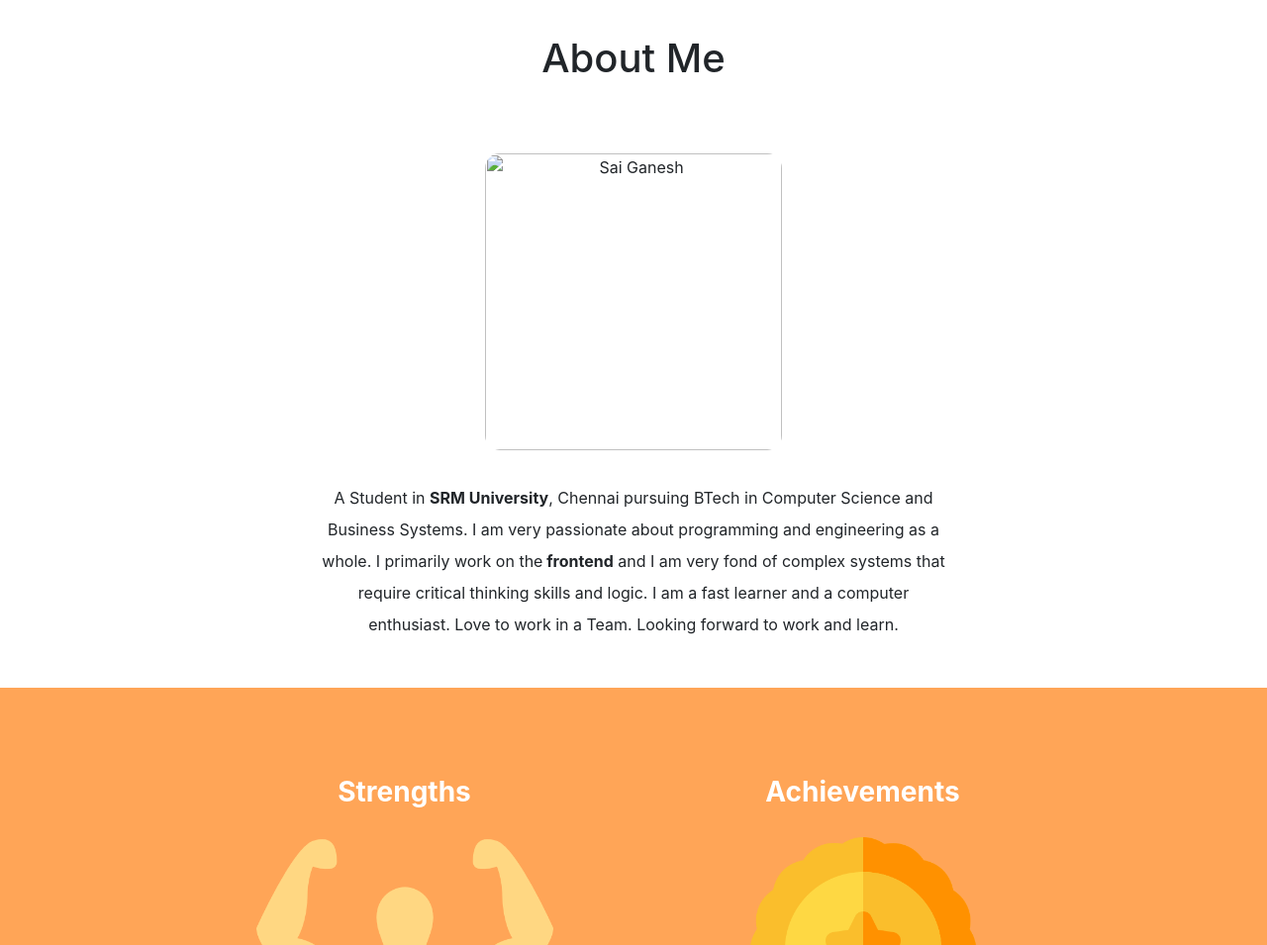
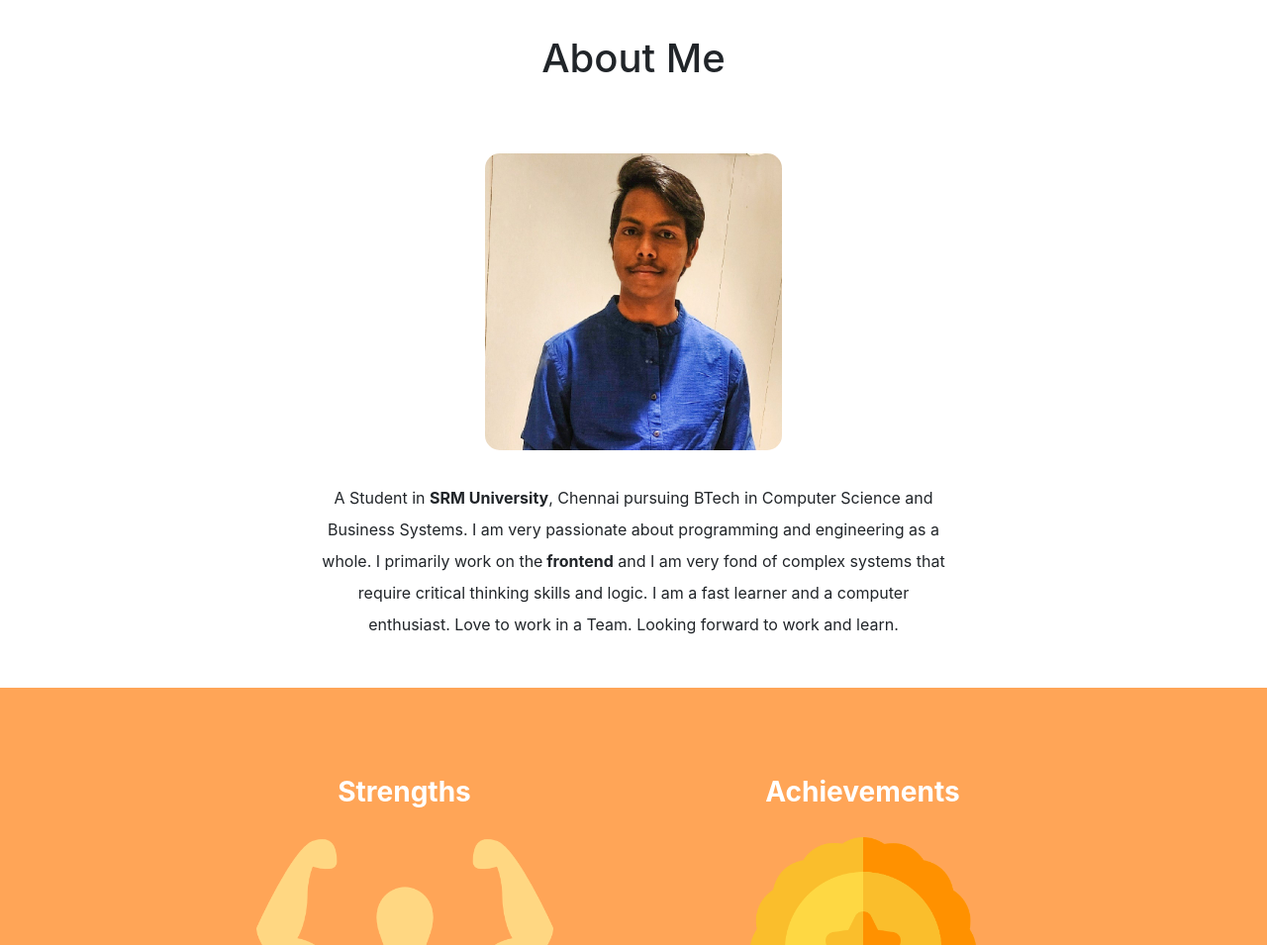
Before and after one commit to saiganesh1804/Portfolio, a plain HTML site: page index.html in a window 1280 px wide. Shown: the part 874-1829 px from the top of the page at 99% size. Drawn offline with nearby package versions, Linux system fonts and the light colour scheme; files whose address does not match are found by name.

Commit message:
Update index.html

```diff
--- a/index.html
+++ b/index.html
@@ -71,7 +71,7 @@
   <br>
   <section id="about-me">
     <h1>About Me</h1>
-    <img class="my-pic" src="Images/IMAGE.GANESH.jfif" alt="Sai Ganesh">
+    <img class="my-pic" src="https://github.com/saiganesh1804/Portfolio/blob/main/IMAGE.GANESH.jfif" alt="Sai Ganesh">
     <p class="aboutme">
       A Student in <span class="bold"> SRM University</span>, Chennai pursuing BTech in Computer Science and Business Systems.
 
```
